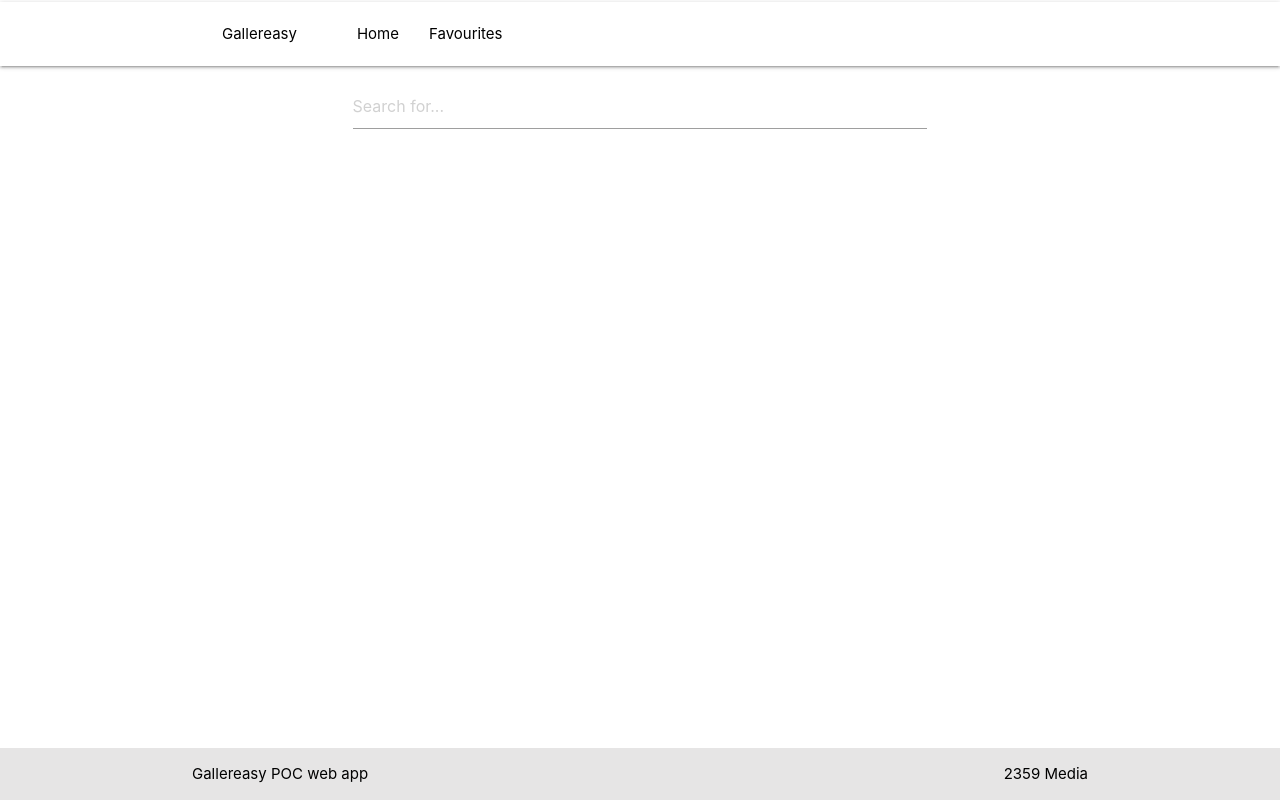
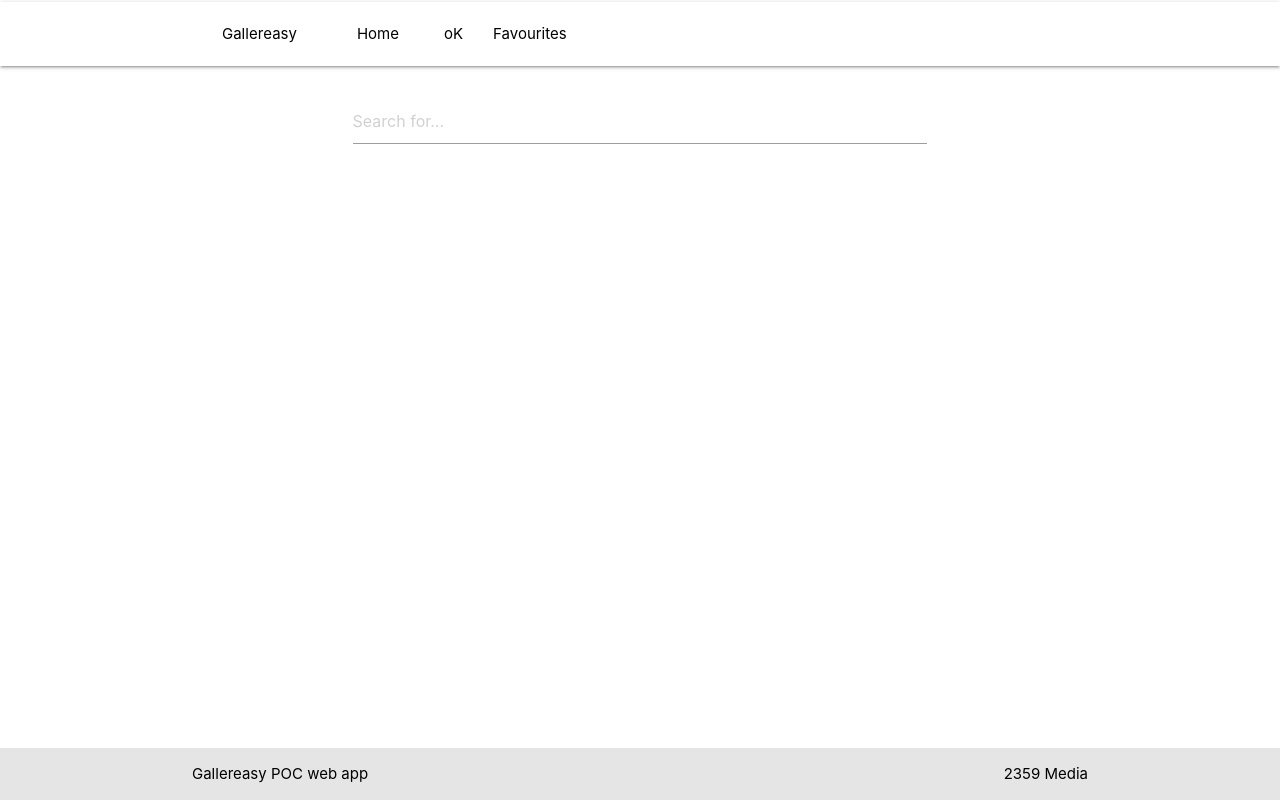
Before and after one commit to dellwatson/queries-react, a React (Create React App) app in the folder search-giphy/: page / in a window 1280 px wide. Built offline with nearby package versions, Linux system fonts and the light colour scheme.

Commit message:
bug component fav

```diff
--- a/search-giphy/src/App.js
+++ b/search-giphy/src/App.js
@@ -4,6 +4,8 @@ import { BrowserRouter, Switch, Route } from 'react-router-dom';
 import Navbar from './components/layout/Navbar'
 import Landing from './components/layout/Landing'
 import Favourite from './components/favourite/Favourite';
+import Ok from './components/favourite/Ok';
+
 import Footer from './components/layout/Footer'
 
 
@@ -16,6 +18,7 @@ class App extends Component {
             <Switch>
               <Route exact path="/" component={Landing} />
               <Route exact path="/fav" component={Favourite} />
+              <Route exact path="/ok" component={Ok} />
             </Switch>
           <Footer />
         </div>
--- a/search-giphy/src/components/favourite/Favourite.js
+++ b/search-giphy/src/components/favourite/Favourite.js
@@ -1,21 +1,23 @@
-import React from 'react';
+import React, { Component } from 'react';
+
 import { connect } from 'react-redux';
 import PostLists from '../post/PostLists'
 
-const Favourite = (props) => {
-
-  const { allFavs, match } = props;
+class Favourite extends Component {
+render(){
+  const { allFavs, match } = this.props;
 
   return (
     <section className="section">
       <div className="container">
         <div className="row">
-        HI
           <PostLists dataImg={allFavs} match={match}/>
         </div>
       </div>
     </section>
   )
+
+}
 }
 
 const mapStateToProps = (state) => {
@@ -24,4 +26,4 @@ const mapStateToProps = (state) => {
         allFavs: state.fav.faved
     }
 }
-export default connect(mapStateToProps)(Favourite)
+export default connect(mapStateToProps)(Favourite);
--- /dev/null
+++ b/search-giphy/src/components/favourite/Ok.js
@@ -0,0 +1,27 @@
+import React from 'react';
+import { connect } from 'react-redux';
+import PostLists from '../post/PostLists'
+
+const Ok = (props) =>  {
+
+  const { allFavs, match } = props;
+
+    return (
+      <section className="section">
+      <div className="container">
+        <div className="row">
+          <PostLists dataImg={allFavs} match={match}/>
+        </div>
+      </div>
+    </section>
+    )
+}
+
+const mapStateToProps = (state) => {
+  console.log(state)
+  return {
+      allFavs: state.fav.faved
+  }
+}
+
+export default connect(mapStateToProps)(Ok)
--- a/search-giphy/src/components/layout/Landing.js
+++ b/search-giphy/src/components/layout/Landing.js
@@ -24,7 +24,7 @@ class Landing extends Component {
     const { dataImg, match } = this.props;
 
     return (
-        <section className="setion">
+        <section className="section">
             <div className="container">
                 <div className="row">
                     <div className="col s12">
--- a/search-giphy/src/components/layout/Navbar.js
+++ b/search-giphy/src/components/layout/Navbar.js
@@ -16,6 +16,8 @@ const Navbar = (props)  => {
           <div className="container">
             <ul className="left ">
               <li><NavLink to='/' className="nav-home black-text" >Home</NavLink></li>
+              <li><NavLink to='/ok' className="nav-home black-text" >oK</NavLink></li>
+
               <li><NavLink to='/fav 'className="black-text">Favourites {fav.length>0 ? `(${fav.length})`:null}</NavLink></li>
             </ul>
           </div>
```
